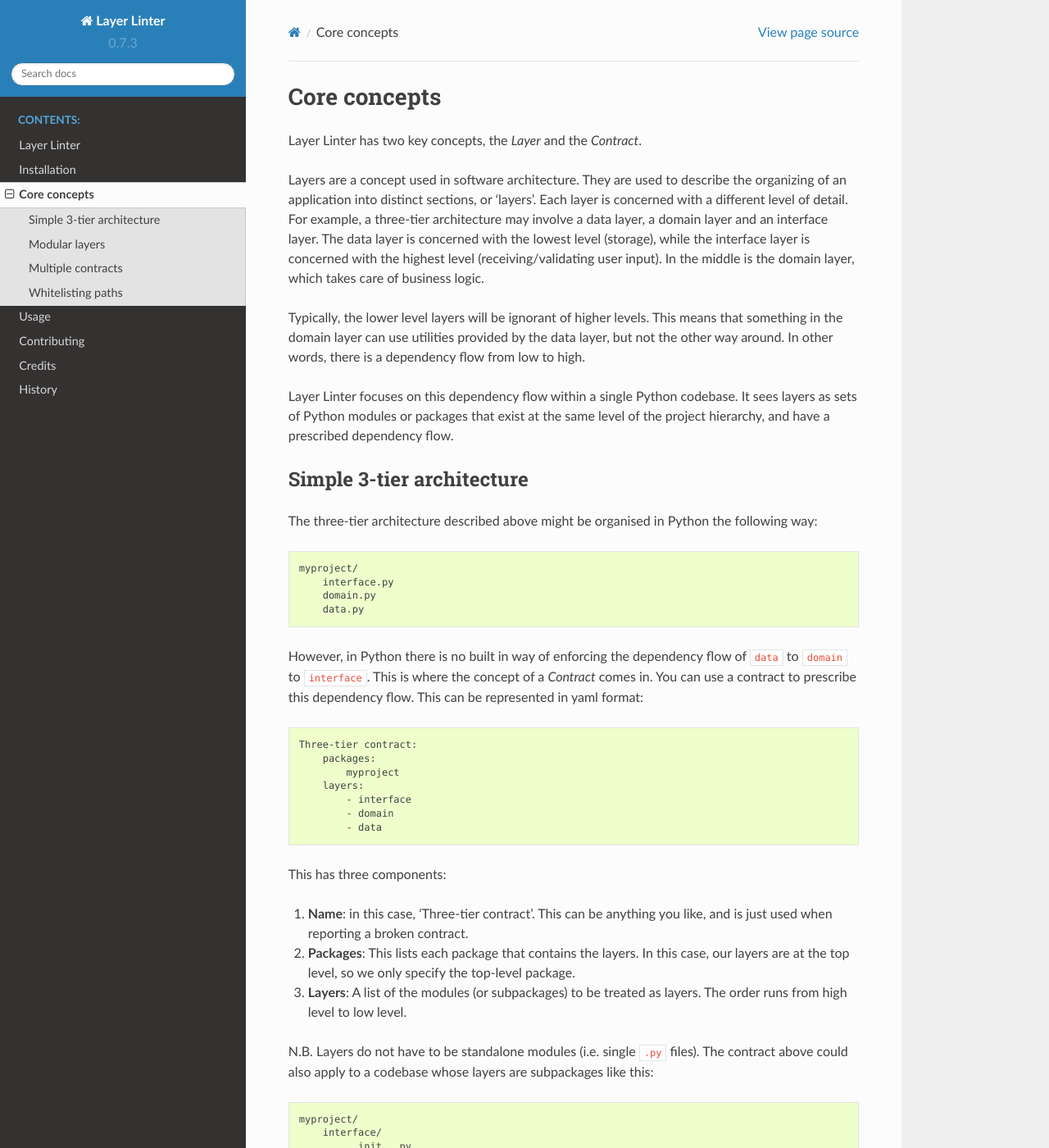
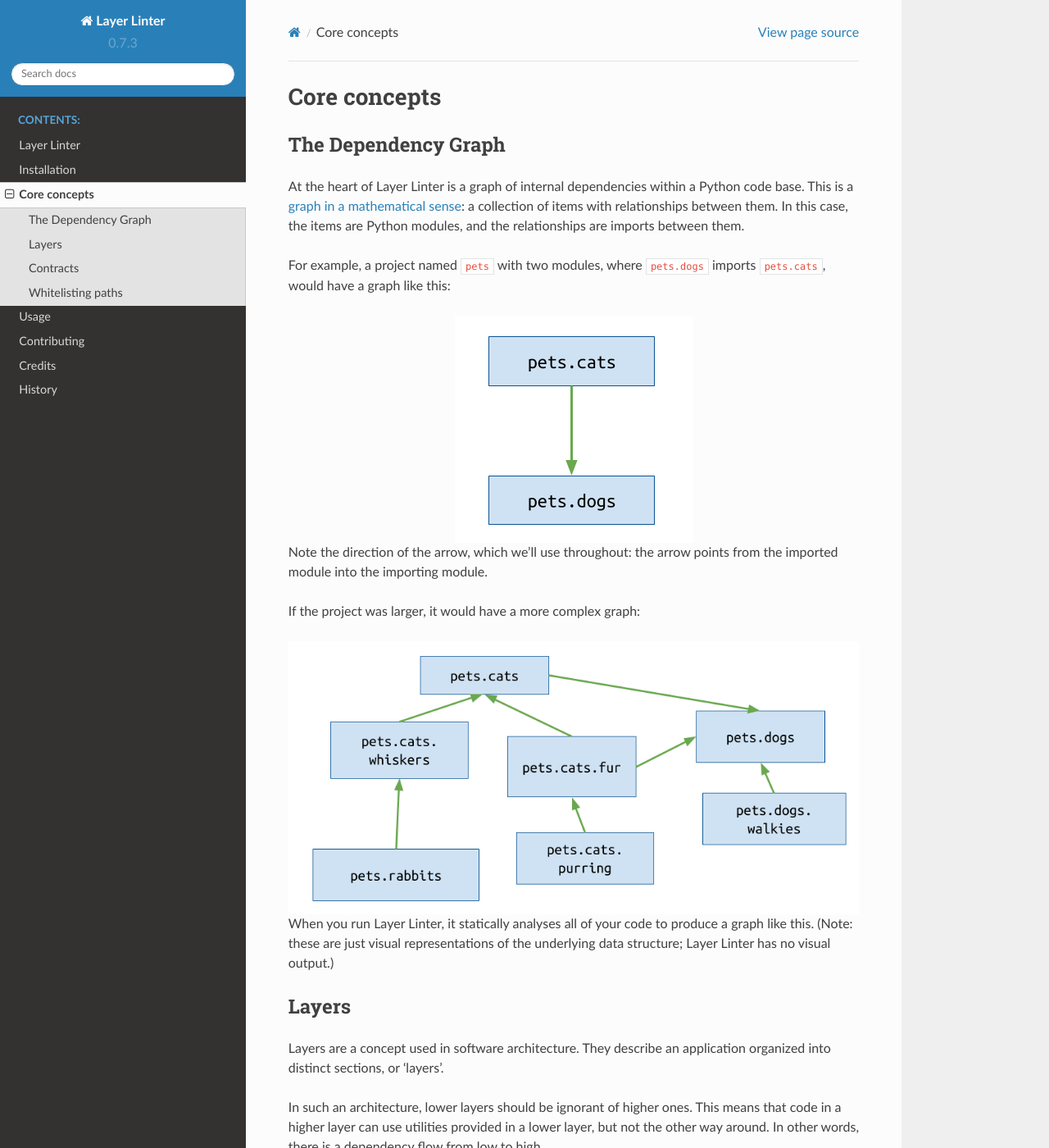
Before and after one commit to seddonym/layer_linter, a Sphinx documentation site: the page built from docs/concepts.rst, in a window 1280 px wide and 1400 px high. Shown: the whole window at 82% size. Built offline with Sphinx 7.4.7 and the Read the Docs theme 2.0.0, drawn with Linux system fonts in a browser that asks for light colours; some of the changed text lies outside the part shown.

Commit message:
Better explanation of core concepts in documentation

```diff
--- a/HISTORY.rst
+++ b/HISTORY.rst
@@ -73,3 +73,9 @@
 ------------------
 
 * Drop support for Python 3.4 and 3.5 and adjust packaging.
+
+latest
+------
+
+* Tweak command line error handling.
+* Improve README and `Core Concepts` documentation.
--- a/docs/concepts.rst
+++ b/docs/concepts.rst
@@ -2,151 +2,112 @@
 Core concepts
 =============
 
-Layer Linter has two key concepts, the *Layer* and the *Contract*.
+The Dependency Graph
+--------------------
 
-Layers are a concept used in software architecture. They are used to describe
-the organizing of an application into distinct sections, or 'layers'.
-Each layer is concerned with a different level of detail. For example,
-a three-tier architecture may involve a data layer, a domain layer and an
-interface layer. The data layer is concerned with the lowest level (storage),
-while the interface layer is concerned with the highest level (receiving/validating user input).
-In the middle is the domain layer, which takes care of business logic.
+At the heart of Layer Linter is a graph of internal dependencies within
+a Python code base. This is a `graph in a mathematical sense`_: a collection
+of items with relationships between them. In this case, the items are
+Python modules, and the relationships are imports between them.
 
-Typically, the lower level layers will be ignorant of higher levels. This means
-that something in the domain layer can use utilities provided by the data layer,
+.. _graph in a mathematical sense: https://en.wikipedia.org/wiki/Graph_(discrete_mathematics)
+
+For example, a project named ``pets`` with two modules, where ``pets.dogs`` imports ``pets.cats``, would have a graph
+like this:
+
+.. image:: img/simple-graph.png
+    :align: center
+
+Note the direction of the arrow, which we'll use throughout: the arrow points from the imported
+module into the importing module.
+
+If the project was larger, it would have a more complex graph:
+
+.. image:: img/complex-graph.png
+    :align: center
+
+When you run Layer Linter, it statically analyses all of your
+code to produce a graph like this. (Note: these are just visual representations of the underlying data structure;
+Layer Linter has no visual output.)
+
+Layers
+------
+
+Layers are a concept used in software architecture.
+They describe an application organized into distinct sections, or 'layers'.
+
+In such an architecture, lower layers should be ignorant of higher ones. This means
+that code in a higher layer can use utilities provided in a lower layer,
 but not the other way around. In other words, there is a dependency flow from
 low to high.
 
-Layer Linter focuses on this dependency flow within a single Python codebase. It
-sees layers as sets of Python modules or packages that exist at the same
-level of the project hierarchy, and have a prescribed dependency flow.
+In Python, you can think of a layer as a single ``.py`` file, or a package containing
+multiple ``.py`` files. Any file within a higher up layer can import from any file lower down,
+but not the other way around.
 
-Simple 3-tier architecture
---------------------------
+.. image:: img/layers.png
+    :align: center
 
-The three-tier architecture described above might be organised in Python the following way:
+In the above example, ``pets.cats.purring`` could import ``pets.rabbits`` but not ``pets.dogs.walkies``.
+``pets.dogs.walkies`` could import any other module, as it is in the highest layer.
 
-.. code-block:: none
+(For further reading on Layers, see
+`the Wikipedia page on Multitier Architecture`_).
 
-    myproject/
-        interface.py
-        domain.py
-        data.py
+.. _`the Wikipedia page on Multitier Architecture`: https://en.wikipedia.org/wiki/Multitier_architecture
 
-However, in Python there is no built in way of enforcing the dependency flow of
-``data`` to ``domain`` to ``interface``. This is where the concept of a *Contract* comes in.
-You can use a contract to prescribe this dependency flow. This can be represented
-in yaml format:
+
+Contracts
+---------
+
+*Contracts* are how you describe your architecture to Layer Linter. You write them in a ``layers.yml`` file. Each
+Contract contains two lists, ``layers`` and ``packages``.
+
+- ``layers`` takes the form of an ordered list with the name of each layer module, *relative to its parent package*.
+  The order is from high level layer to low level layer.
+- ``packages`` lists the parent modules of the layers.  If you have only one set of layers,
+  there will be only one package: the top level package. However, you could choose to have a repeating
+  pattern of layers across multiple subpackages; in which case, you would list each of those containing
+  packages.
+
+You can have as many of these contracts as you like, and you give each one a name.
+
+**Example: single package contract**
+
+The three-layered structure described earlier can be described by the following contract. Note that the layers have names
+relative to the single, containing package.
 
 .. code-block:: none
 
     Three-tier contract:
         packages:
-            myproject
+            - pets
         layers:
-            - interface
-            - domain
-            - data
+            - dogs
+            - cats
+            - rabbits
 
-This has three components:
+**Example: multiple package contract**
 
-1. **Name**: in this case, 'Three-tier contract'. This can be anything you like,
-   and is just used when reporting a broken contract.
-2. **Packages**: This lists each package that contains the layers. In this case,
-   our layers are at the top level, so we only specify the top-level package.
-3. **Layers**: A list of the modules (or subpackages) to be treated as layers.
-   The order runs from high level to low level.
+A more complex architecture might involve the same layers repeated across multiple packages, like this:
 
-N.B. Layers do not have to be standalone modules (i.e. single ``.py`` files). The
-contract above could also apply to a codebase whose layers are subpackages like this:
+.. image:: img/modular-layers.png
+    :align: center
+
+In this case, rather than have three contracts, one for each package, you may list all the packages in a single contract.
+The order of the packages is not important.
 
 .. code-block:: none
 
-    myproject/
-        interface/
-            __init__.py
-            urls.py
-            views.py
-            forms.py
-        domain/
-            __init__.py
-            billing.py
-            products.py
-            users.py
-        data/
-            __init__.py
-            billing.py
-            products.py
-            users.py
-
-Modular layers
---------------
-
-An alternative, more modular style is to implement layers as a repeated pattern
-*within* subpackages, like so:
-
-.. code-block:: none
-
-    myproject/
-        billing/
-            interface.py
-            domain.py
-            data.py
-        products/
-            interface.py
-            domain.py
-            data.py
-        users/
-            interface.py
-            domain.py
-            data.py
-
-This could be described in a contract as follows:
-
-.. code-block:: none
-
-    Modular Contract:
+    Modular contract:
         packages:
-            - myproject.billing
-            - myproject.products
-            - myproject.users
+            - pets.dogs
+            - pets.cats
+            - pets.rabbits
         layers:
-            - interface
-            - domain
-            - data
-
-Multiple contracts
-------------------
-
-You may also wish to have multiple contracts. Take the following example:
-
-.. code-block:: none
-
-    Top level:
-        packages:
-            myproject
-        layers:
-            - billing
-            - products
-            - users
-
-    Modular three-tier:
-        packages:
-            - myproject.billing
-            - myproject.products
-            - myproject.users
-        layers:
-            - interface
-            - domain
-            - data
-
-This would enforce dependency flow both *within your modules* (``data`` to ``domain`` to ``interface``)
-and also *between them* (``users`` to ``products`` to ``billing``).
-
-(For further reading on Layers, see
-`the Wikipedia page on Multitier Architecture`_).
-
-.. _`the Wikipedia page on Multitier Architecture`: https://en.wikipedia.org/wiki/Multitier_architecture
+            - personality
+            - traits
+            - physical
 
 Whitelisting paths
 ------------------
@@ -154,9 +115,8 @@
 Sometimes, you may wish to tolerate certain dependencies that do not adhere to your contract.
 To do this, include them as *whitelisted paths* in your contract.
 
-Let's say you have a project that follows a three tier architecture, but you
-have a ``utils`` module that introduces a circular dependency between two of your layers. The report
-might look something like this:
+Let's say you have a project that has a ``utils`` module that introduces an illegal dependency between two
+of your layers. The report might look something like this:
 
 .. code-block:: none
 
@@ -168,27 +128,25 @@
     My layer contract
     -----------------
 
-    1. myproject.packagetwo.lowlevelmodule imports myproject.packagetwo.highlevelmodule:
+    1. pets.cats.whiskers imports pets.dogs.walkies:
 
-        myproject.packagetwo.lowlevelmodule <-
-        myproject.utils <-
-        myproject.packagetwo.highlevelmodule
+        pets.cats.whiskers <-
+        pets.utils <-
+        pets.dogs.walkies
 
-If you want to suppress this error, you can add one component of the path to the contract like so:
+To suppress this error, you may add one component of the path to the contract like so:
 
 .. code-block:: none
 
-    My Layers Contract:
-      packages:
-        - myproject.packageone
-        - myproject.packagetwo
-        - myproject.packagethree
-      layers:
-        - highlevelmodule
-        - mediumlevelmodule
-        - lowlevelmodule
-      whitelisted_paths:
-        - myproject.packagetwo.lowlevelmodule <- myproject.utils
+    Three-tier contract:
+        packages:
+            - pets
+        layers:
+            - dogs
+            - cats
+            - rabbits
+        whitelisted_paths:
+            - pets.cats.whiskers <- pets.utils
 
 Running the linter again will show the contract passing.
 
```
Also changed, not shown: docs/img/complex-graph.png (added), docs/img/layers.png (added), docs/img/modular-layers.png (added), docs/img/simple-graph.png (added).
